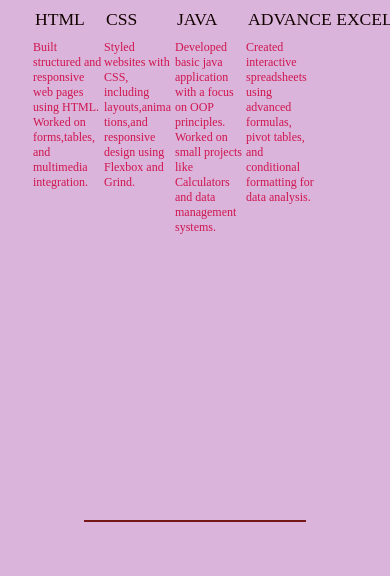
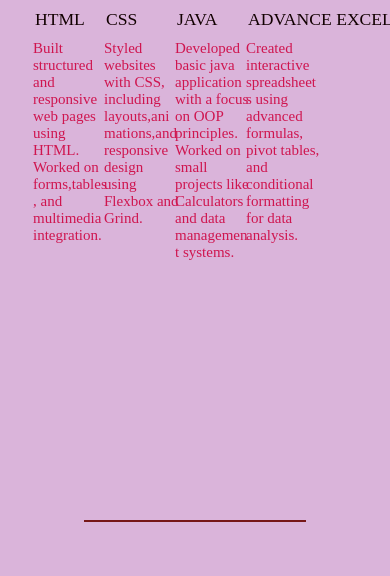
Before and after one commit to Gfitzone/Gareemas-personal-portfolio, a plain HTML site: page index.html in a window 390 px wide. Shown: the part 1096-1672 px from the top of the page. Drawn offline with nearby package versions, Linux system fonts and the light colour scheme; a script that the page names is missing; a web font is replaced by a local one.

Commit message:
Update index.html

```diff
--- a/index.html
+++ b/index.html
@@ -401,8 +401,8 @@
                 position: relative;
                 top: 60px;
                 color: #cf154f;
-                width: 70px;
-                font-size: 12px;
+                width: 75px;
+                font-size: 15px;
                 right: 12px;
 
 
```
